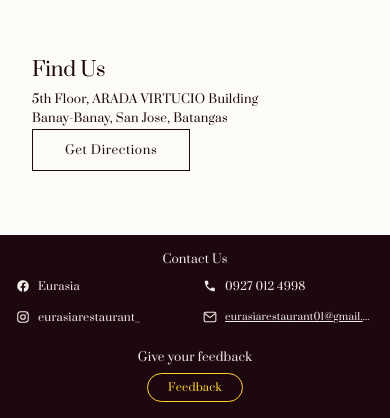
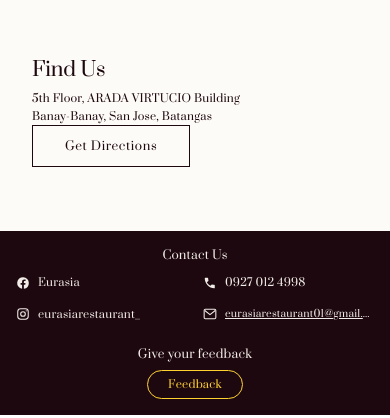
Before and after one commit to joyceaatienza/Eurasia-restaurant, a React (Vite) app: page / in a window 390 px wide. Shown: the part 2188-2606 px from the top of the page. Built offline with nearby package versions, Linux system fonts and the light colour scheme; no server answers.

Commit message:
homepage

```diff
--- a/src/pages/Homepage.jsx
+++ b/src/pages/Homepage.jsx
@@ -36,14 +36,14 @@ function FindUs() {
 
       {/* Location Details */}
      <div className="flex flex-col justify-center items-start text-left px-8 md:px-16 py-16 bg-[#fdfbf7]">
-       <h2 className="font-[Prata] text-3xl md:text-4xl text-[#1d080f] mb-8">
+       <h2 className="font-[Prata] text-xl md:text-2xl text-[#1d080f] mb-8">
         Find Us
         </h2>
 
-        <p className="font-[Prata] text-xs text-[#1d080f] mb-1 leading-relaxed">
+        <p className="font-[Prata] text-[11px] md:text-xs text-[#1d080f] mb-1 leading-relaxed">
           5th Floor, ARADA VIRTUCIO Building
           </p>
-        <p className="font-[Prata] text-xs text-[#1d080f] mb-4 leading-relaxed">
+        <p className="font-[Prata] text-[11px] md:text-xs text-[#1d080f] mb-4 leading-relaxed">
             Banay-Banay, San Jose, Batangas
           </p>
 
```
